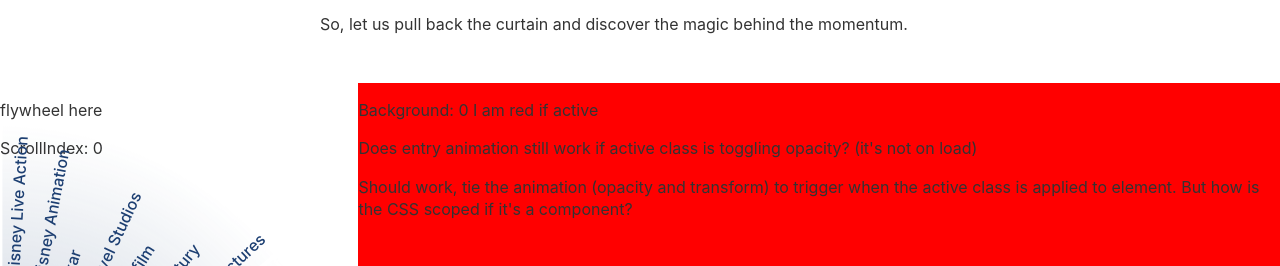
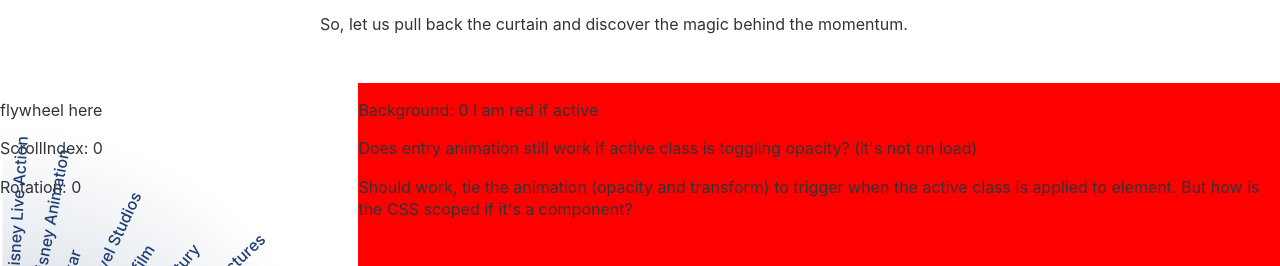
Before and after one commit to officeofjane/diana-frost-january, a SvelteKit app: page / in a window 1280 px wide. Shown: the part 1420-1686 px from the top of the page. Built offline with nearby package versions, Linux system fonts and the light colour scheme.

Commit message:
rotate flywheel

```diff
--- a/src/components/ScrollyWrapper.svelte
+++ b/src/components/ScrollyWrapper.svelte
@@ -1,5 +1,6 @@
 <script>
   import { getContext } from 'svelte';
+  import narrative from '$data/narrative.js';
   import Scrolly from '$components/helpers/Scrolly.svelte';
   import Wheel from '$components/Wheel.svelte';
 
@@ -9,20 +10,33 @@
 
   let wheelWrapperWidth = $state(0);
   let wheelWrapperHeight = $state(0);
+
+  function getRotation(index) {
+    if (index) {
+      const obj = narrative.find(d => d.step === index).rotation;
+      return obj;
+    } else {
+      return 0;
+    }
+  }
 </script>
 
 <div class="container">
   <div class="sticky">
     <div class="left">
-      <div
-      class="wheel-wrapper"
+      <div class="wheel-wrapper"
         bind:offsetWidth={wheelWrapperWidth}
         bind:offsetHeight={wheelWrapperHeight}
       >
-        <Wheel width={wheelWrapperWidth} height={wheelWrapperHeight}/>
+        <div class="rotate"
+          style="--turn: {getRotation(scrollIndex)/50}turn"
+        >
+          <Wheel width={wheelWrapperWidth} height={wheelWrapperHeight}/>
+        </div>
       </div>
       <p>flywheel here</p>
       <p>ScrollIndex: {scrollIndex}</p>
+      <p>Rotation: {getRotation(scrollIndex)}</p>
     </div>
     <!-- turn bg into component? import all the scrolly steps here? -->
     <div class="right">
@@ -80,9 +94,16 @@
     position: absolute;
     width: 200%;
     aspect-ratio: 1;
+    left: -100%;
     top: 50%;
+    /* move up by half its own size to center align within div */
     transform: translateY(-50%);
-    left: -100%;
+  }
+
+  .rotate {
+    --turn: 0turn;
+    transform: rotate(var(--turn));
+    transition: transform 0.7s ease-in;
   }
 
   .right {
--- /dev/null
+++ b/src/data/narrative.js
@@ -0,0 +1,17 @@
+const narrative = [
+  { step: 0, highlight: "all", rotation: 0 },
+  { step: 1, highlight: "studio", rotation: 8.5 },
+  { step: 2, highlight: "experiences", rotation: 2.5 },
+  { step: 3, highlight: "content-sales", rotation: -2 },
+  { step: 4, highlight: "music", rotation: -5 },
+  { step: 5, highlight: "games", rotation: -8 },
+  { step: 6, highlight: "channel", rotation: -11 },
+  { step: 7, highlight: "fan", rotation: -14 },
+  { step: 8, highlight: "publishing", rotation: -17 },
+  { step: 9, highlight: "entertainment", rotation: -21 },
+  { step: 10, highlight: "stores", rotation: -24 },
+  { step: 11, highlight: "products", rotation: -28 },
+  { step: 12, highlight: "disney-plus", rotation: -35 }
+];
+
+export default narrative;
```
